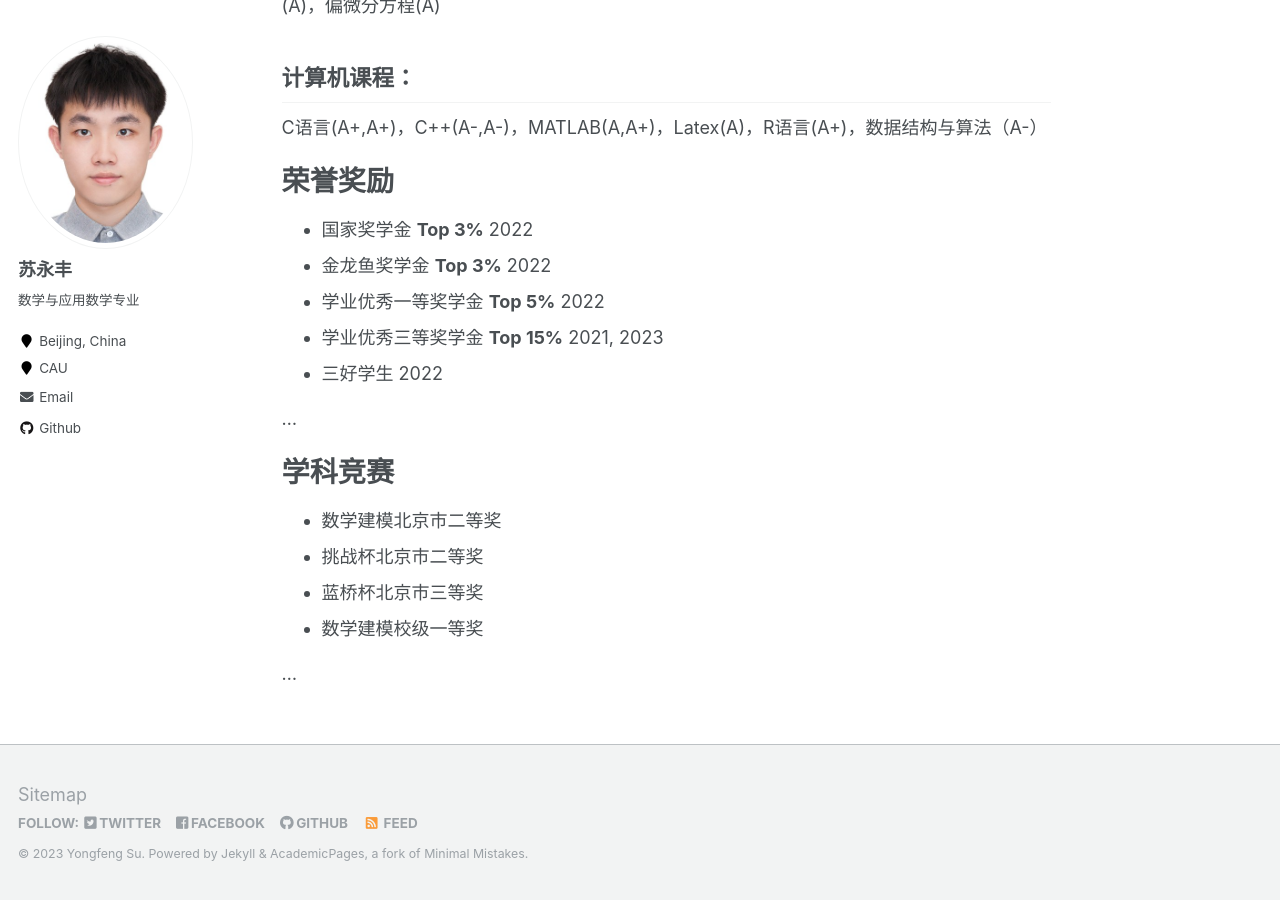
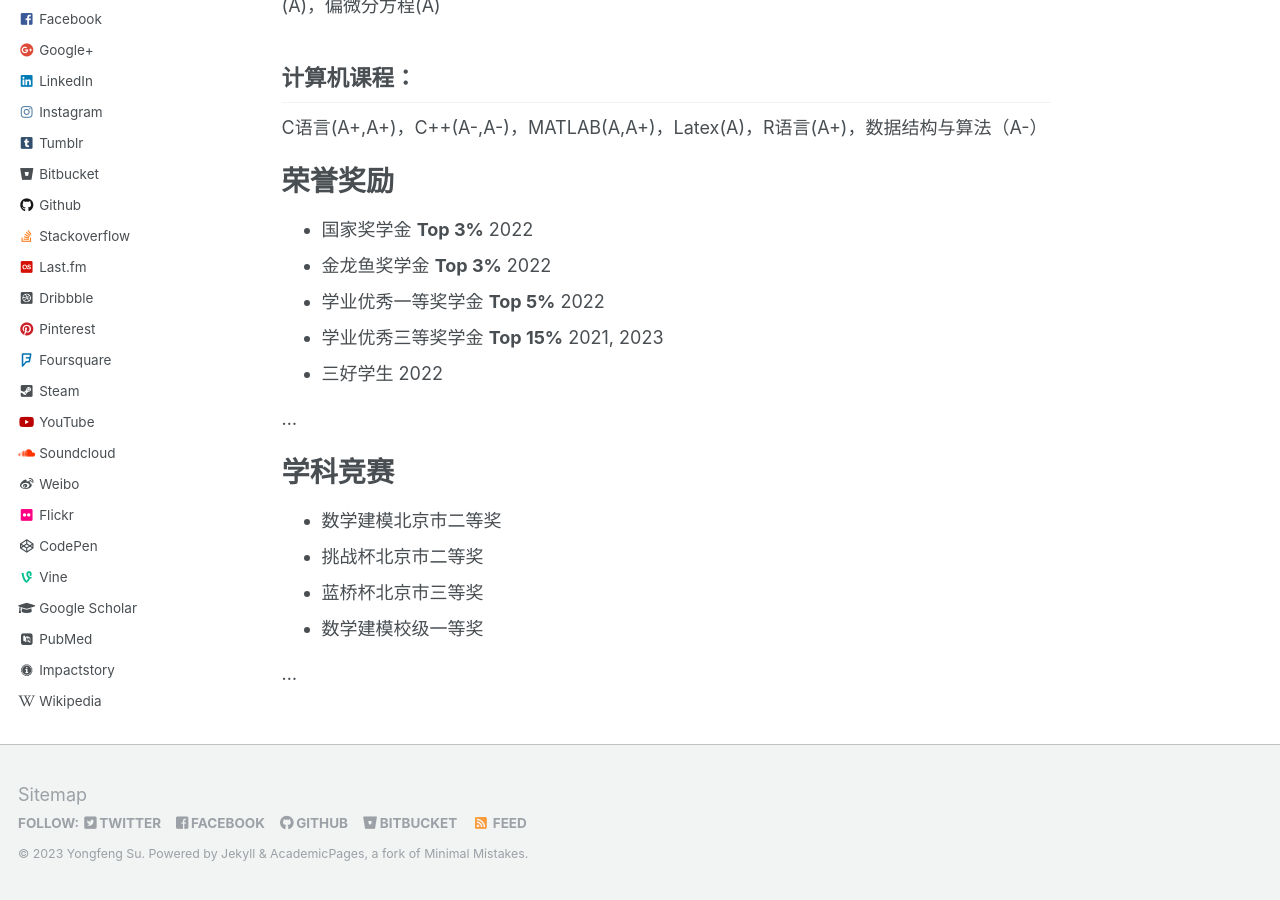
Before and after one commit to CreatBySu/CreatBySu.github.io, a Jekyll site: the page built from _pages/about.md, in a window 1280 px wide and 900 px high, scrolled down 767 px. Built offline with Jekyll 4.4.1, drawn with Linux system fonts in a browser that asks for light colours; some web fonts are replaced; part of the change alters nothing that is shown; some of the changed text lies outside the part shown.

Commit message:
Update _config.yml

```diff
--- a/_config.yml
+++ b/_config.yml
@@ -88,36 +88,36 @@ author:
   bio              : "数学与应用数学专业"
   location         : "Beijing, China"
   employer         : "CAU"
-  #pubmed           : "https://www.ncbi.nlm.nih.gov/pubmed/?term=john+snow"
-  # googlescholar    : "http://yourfullgooglescholarurl.com"
-  # zhihu            : "https://www.zhihu.com/people/jinxiaolong-91"
+  pubmed           : "https://www.ncbi.nlm.nih.gov/pubmed/?term=john+snow"
+  googlescholar    : "http://yourfullgooglescholarurl.com"
+  zhihu            : "https://www.zhihu.com/people/jinxiaolong-91"
   email            : "su1020372326@163.com"
-  researchgate     :  # example: "https://www.researchgate.net/profile/yourprofile"
-  uri              :
-  bitbucket        :
-  codepen          :
-  dribbble         :
-  flickr           :
-  facebook         :
-  foursquare       :
+  researchgate     : "https://www.researchgate.net/profile/yourprofile"
+  uri              :  "su1020372326@163.com"
+  bitbucket        : "su1020372326@163.com"
+  codepen          : "su1020372326@163.com"
+  dribbble         : "su1020372326@163.com"
+  flickr           : "su1020372326@163.com"
+  facebook         : "su1020372326@163.com"
+  foursquare       : "su1020372326@163.com"
   github           : "creatbysu"
-  google_plus      :
-  keybase          :
-  instagram        :
-  impactstory      : #"https://profiles.impactstory.org/u/xxxx-xxxx-xxxx-xxxx"
-  lastfm           :
-  linkedin         :
+  google_plus      : "su1020372326@163.com"
+  keybase          : "su1020372326@163.com"
+  instagram        : "su1020372326@163.com"
+  impactstory      : "https://profiles.impactstory.org/u/xxxx-xxxx-xxxx-xxxx"
+  lastfm           : "su1020372326@163.com"
+  linkedin         : "su1020372326@163.com"
   # orcid            : "http://orcid.org/yourorcidurl"
-  pinterest        :
-  soundcloud       :
-  stackoverflow    : # http://stackoverflow.com/users/123456/username
-  steam            :
-  tumblr           :
-  twitter          : #"JxlDragon"
-  vine             :
-  weibo            :
-  youtube          :
-  wikipedia        :
+  pinterest        : "su1020372326@163.com"
+  soundcloud       : "su1020372326@163.com"
+  stackoverflow    : http://stackoverflow.com/users/123456/username
+  steam            : "su1020372326@163.com"
+  tumblr           : "su1020372326@163.com"
+  twitter          :  "JxlDragon"
+  vine             : "su1020372326@163.com"
+  weibo            : "su1020372326@163.com"
+  youtube          : "su1020372326@163.com"
+  wikipedia        : "su1020372326@163.com"
 
 
 # Reading Files
```
